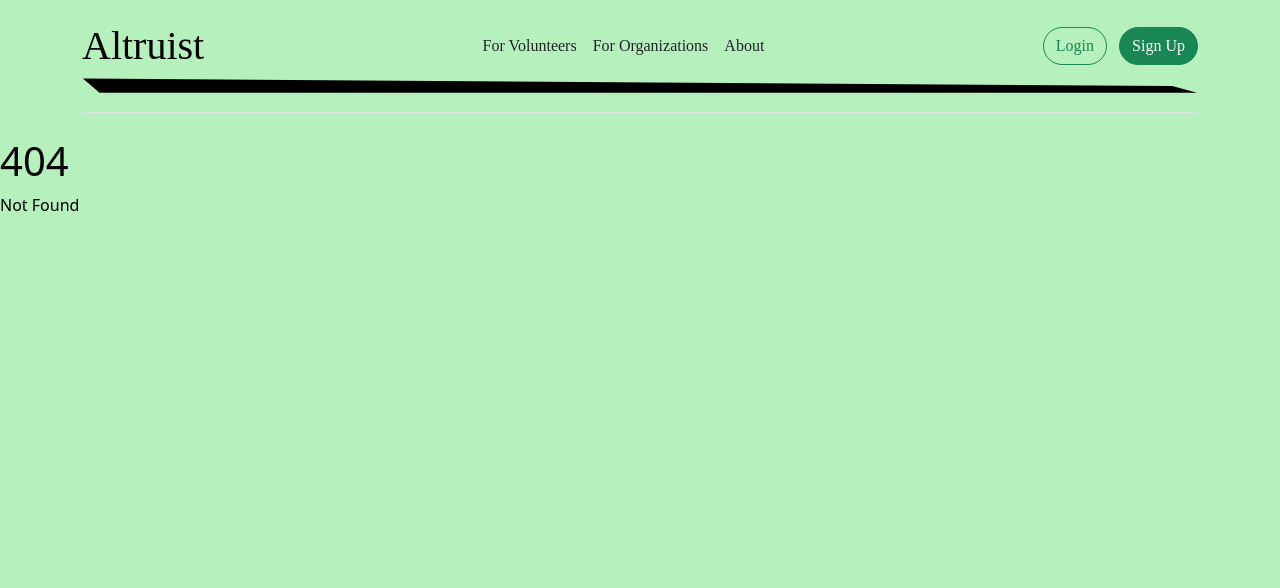
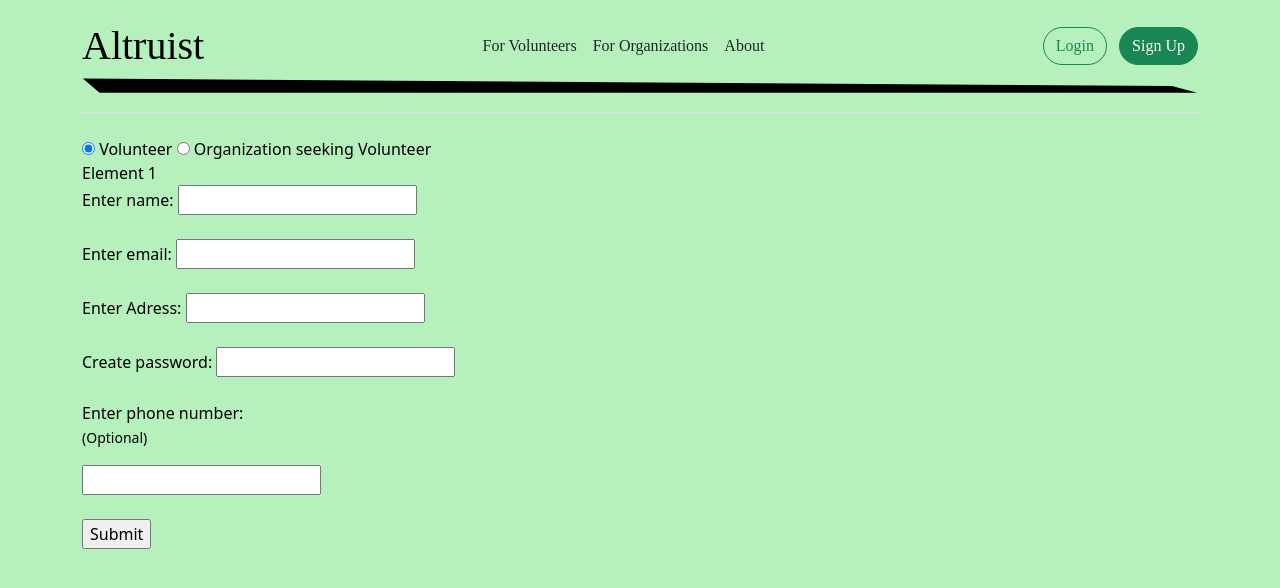
Before and after one commit to Randomblock1/madhacks-2023, a SvelteKit app: page /signup in a window 1280 px wide. Before the commit this address had no page. Shown: the top 588 px of the page. Built offline with nearby package versions, Linux system fonts and the light colour scheme; a web font is replaced by a local one.

Commit message:
Login and setup semi-done

```diff
--- /dev/null
+++ b/src/routes/signup/+layout.svelte
@@ -0,0 +1,5 @@
+<script>
+	import '../../app.scss';
+</script>
+
+<slot />
--- /dev/null
+++ b/src/routes/signup/+page.svelte
@@ -0,0 +1,82 @@
+<script>
+	import { onMount } from 'svelte';
+	onMount(() => {
+		const option1 = document.getElementById('option1');
+		const option2 = document.getElementById('option2');
+
+		const display1 = document.getElementById('display1');
+		const display2 = document.getElementById('display2');
+
+		if (option1 && display1 && display2) {
+			display1.style.display = 'block';
+			option1.addEventListener('change', function () {
+				// Check if the radio button is checked
+				console.log('orireo');
+				display1.style.display = 'block';
+				display2.style.display = 'none';
+			});
+		}
+
+		if (option2 && display1 && display2) {
+			option2.addEventListener('change', function () {
+				// Check if the radio button is checked
+				console.log('ofsreo');
+				// The radio button is checked
+				display1.style.display = 'none';
+				display2.style.display = 'block';
+			});
+		}
+	});
+</script>
+
+<div class="container">
+	<input type="radio" name="option" value="option1" id="option1" checked /> Volunteer
+
+	<input type="radio" name="option" value="option2" id="option2" /> Organization seeking Volunteer
+
+	<div id="display1" style="display:none;">
+		Element 1
+		<form action="process_signup_volunteer" method = "post">
+			<label for="name">Enter name: </label>
+			<input type="text" id="name" name="name" /><br /><br />
+
+			<label for="email">Enter email: </label>
+			<input type="text" id="email" name="email" /><br /><br />
+
+			<label for="address">Enter Adress: </label>
+			<input type="text" id="address" name="address" /><br /><br />
+
+			<label for="password">Create password: </label>
+			<input type="text" id="password" name="password" /><br /><br />
+
+			<label for="password">Enter phone number: </label>
+			<p><small>(Optional)</small></p>
+			<input type="text" id="password" name="password" /><br /><br />
+
+			<input type="submit" value="Submit" />
+		</form>
+	</div>
+
+	<div id="display2" style="display:none;">
+		<form action="process_signup_volunteer" method = "post">
+			<label for="name">Enter organization: </label>
+			<input type="text" id="name" name="name" /><br /><br />
+
+			<label for="email">Enter email: </label>
+			<input type="text" id="email" name="email" /><br /><br />
+
+			<label for="address">Enter website: </label>
+			<p><small>(Optional)</small></p>
+			<input type="text" id="address" name="address" /><br /><br />
+
+			<label for="password">Create password: </label>
+			<input type="text" id="password" name="password" /><br /><br />
+
+			<label for="password">Enter phone number: </label>
+			<p><small>(Optional)</small></p>
+			<input type="text" id="password" name="password" /><br /><br />
+
+			<input type="submit" value="Submit" />
+		</form>
+	</div>
+</div>
```
Also changed, not shown: src/routes/login/+page.svelte (added, +25 -0 lines).
